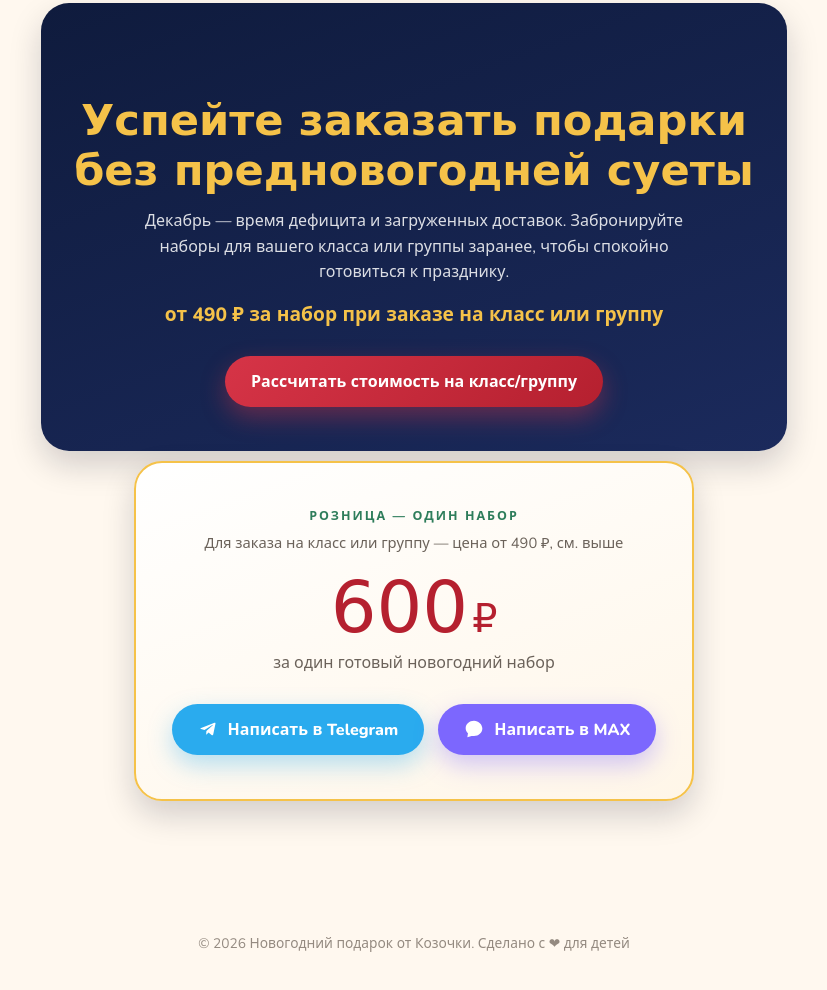
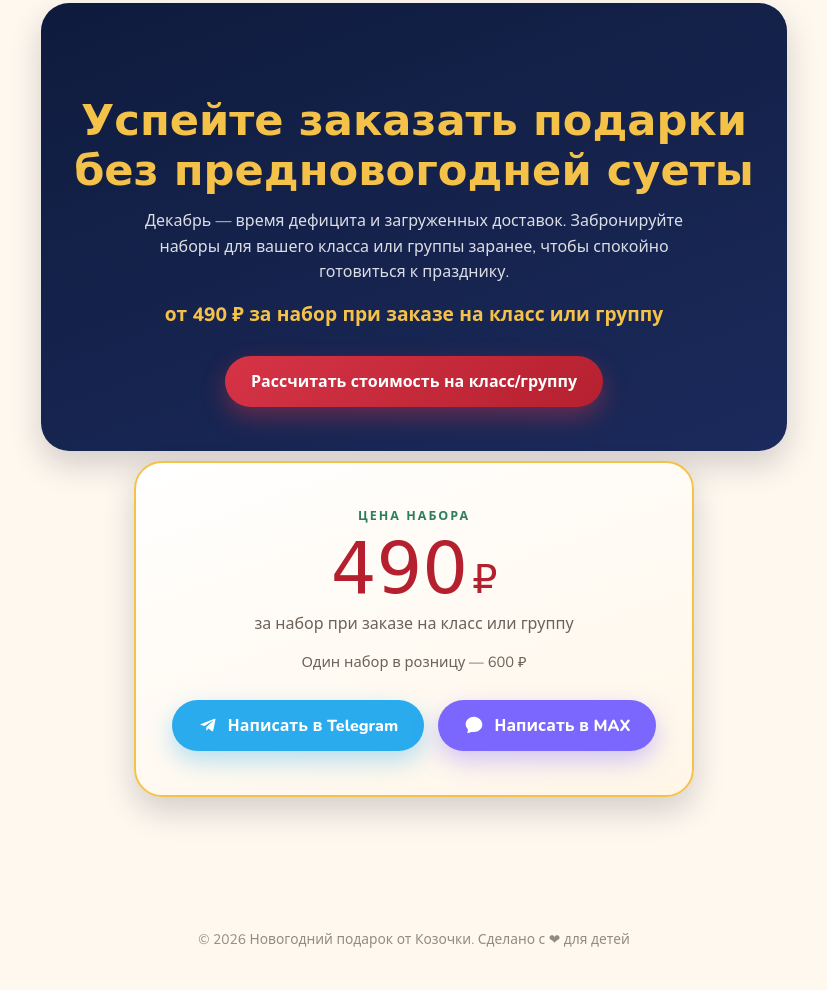
Before and after one commit to nekromant322/new-year-gift-promo, a plain HTML site: page index.html in a window 1280 px wide. Shown: the part 2912-3902 px from the top of the page, without its empty margins (226-1053 px from the left). Drawn offline with nearby package versions, Linux system fonts and the light colour scheme; a web font is replaced by a local one.

Commit message:
Lead price card with the lower wholesale price for a stronger offer
Show 490 ₽ (class/group) as the big headline price, with "один набор
в розницу — 600 ₽" as a smaller note underneath, so the card leads
with the more attractive price.

Co-Authored-By: Claude Sonnet 5 <noreply@anthropic.com>

```diff
--- a/index.html
+++ b/index.html
@@ -152,10 +152,10 @@
 
     <section class="price-section" id="order">
       <div class="price-card">
-        <p class="price-eyebrow">Розница — один набор</p>
-        <p class="price-note price-note-top">Для заказа на класс или группу — цена от 490 ₽, см. выше</p>
-        <div class="price-value"><span id="price">600</span><span class="price-currency">₽</span></div>
-        <p class="price-note">за один готовый новогодний набор</p>
+        <p class="price-eyebrow">Цена набора</p>
+        <div class="price-value"><span id="price-main">490</span><span class="price-currency">₽</span></div>
+        <p class="price-note">за набор при заказе на класс или группу</p>
+        <p class="price-note price-note-single">Один набор в розницу — <span id="price">600</span> ₽</p>
 
         <div class="order-buttons">
           <a id="tg-btn" class="btn btn-tg" href="#" target="_blank" rel="noopener">
--- a/script.js
+++ b/script.js
@@ -5,7 +5,7 @@
   document.querySelectorAll("#price, #hero-price").forEach((el) => {
     el.textContent = cfg.price;
   });
-  document.querySelectorAll("#price-wholesale").forEach((el) => {
+  document.querySelectorAll("#price-wholesale, #price-main").forEach((el) => {
     el.textContent = cfg.priceWholesale;
   });
 
--- a/style.css
+++ b/style.css
@@ -400,9 +400,9 @@ img { max-width: 100%; display: block; }
   margin: 8px 0 30px;
 }
 
-.price-note-top {
-  margin: 6px 0 18px;
+.price-note-single {
   font-size: 0.92rem;
+  margin: -14px 0 28px;
 }
 
 .order-buttons {
```
